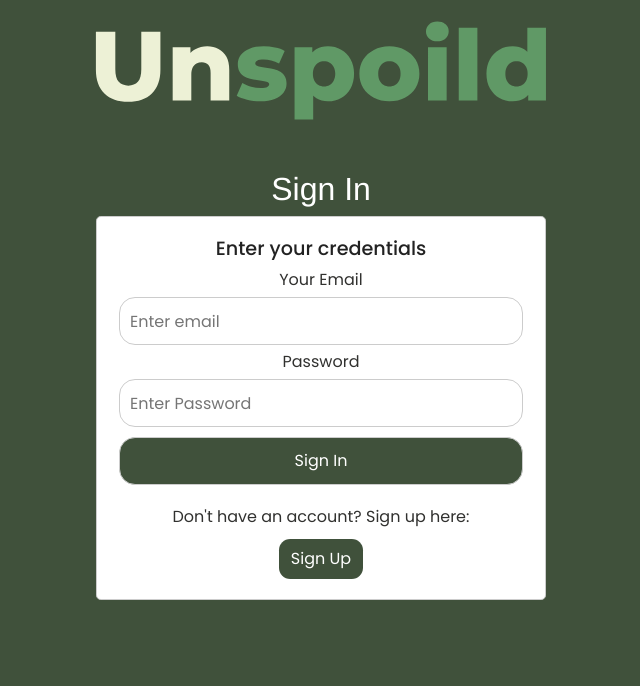
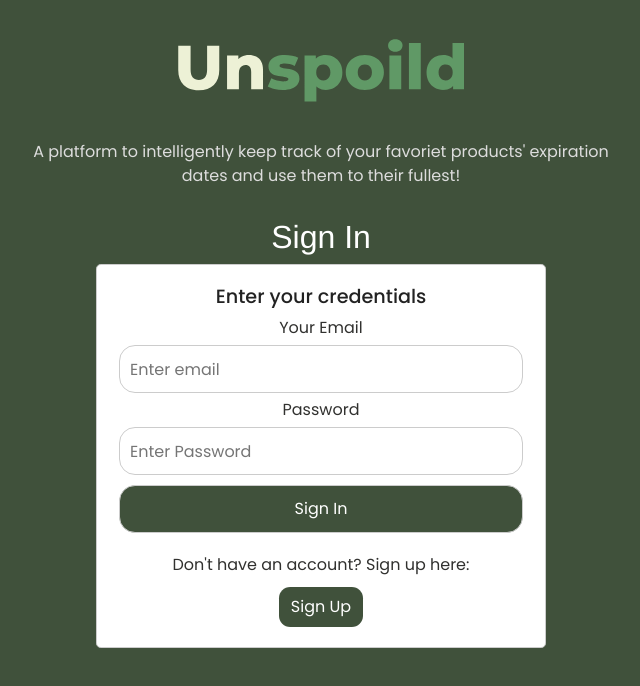
Before and after one commit to rohit-burman/Unspoild, a React (Vite) app: page /signin in a window 1280 px wide. Shown: the top 686 px of the page, without its empty margins (319-959 px from the left). Built offline with nearby package versions, Linux system fonts and the light colour scheme.

Commit message:
added paragraph in loginpage

```diff
--- a/src/SignInPage.jsx
+++ b/src/SignInPage.jsx
@@ -57,6 +57,13 @@ return (
         />
       </svg>
     </div>
+    <div className="intro">
+      <p>A platform to intelligently keep track of your favoriet products'
+        expiration dates and use them to their fullest!
+      </p>
+
+    </div>
+
 
     <h2>{isSignUp ? "Sign Up" : "Sign In"}</h2>
     <div className="login-box">
--- a/src/Signinpage.css
+++ b/src/Signinpage.css
@@ -20,8 +20,23 @@
 }
 
 .logo {
-    padding-bottom: 50px;
+    /* padding-bottom: 50px; */
+    width: 28dvw;
+    margin: 0 auto;
 }
+
+.intro p {
+    color: #ddd;
+    font-family: 'Poppins', sans-serif;
+    text-align: center;
+    margin:20px auto;
+    margin-bottom: 30px;
+    font-size: 1.4 rem;
+    width:47dvw
+}
+
+
+
 
 /* .login-form {
     left: 1%;
--- a/src/main.jsx
+++ b/src/main.jsx
@@ -5,7 +5,6 @@ import './index.css'
 
 ReactDOM.createRoot(document.getElementById('root')).render(
   <React.StrictMode>
-
     <App />
   </React.StrictMode>,
 )
```
Also changed, not shown: package.json (line endings or trailing spaces), 5 other files (tests, documents, lock files or other folders).
